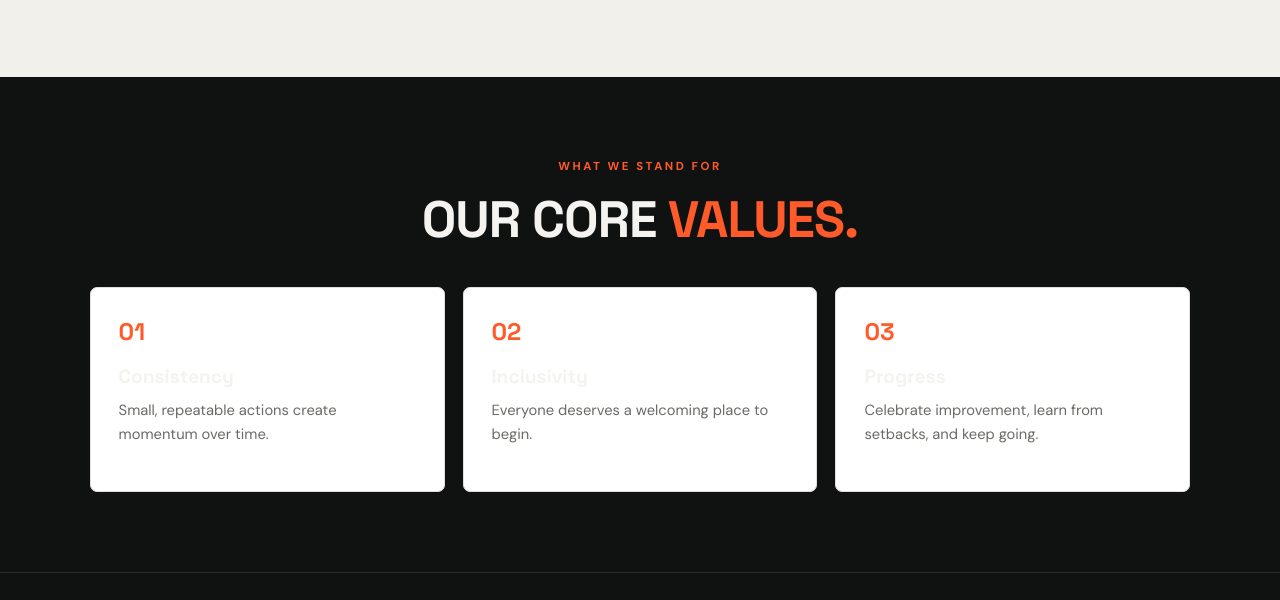
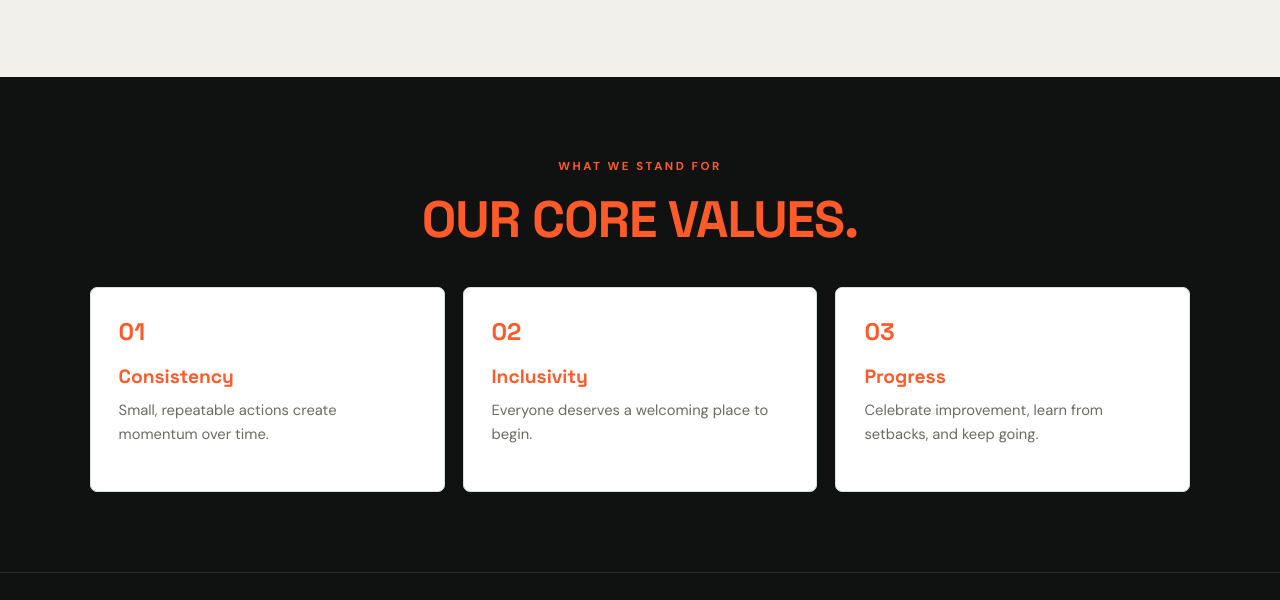
Before and after one commit to renaldoAVR/fitzone-devops-project, a plain HTML site: page about.html in a window 1280 px wide. Shown: the part 829-1429 px from the top of the page. Drawn offline with Linux system fonts and the light colour scheme.

Commit message:
first commit for updating about.html page

```diff
--- a/style.css
+++ b/style.css
@@ -1,6 +1,6 @@
 @import url('https://fonts.googleapis.com/css2?family=DM+Sans:wght@400;500;600;700&family=Space+Grotesk:wght@400;500;600;700&display=swap');
 
-:root{--bg:#101111;--panel:#191b1b;--panel-2:#222424;--text:#f4f3ef;--muted:#a8aaa5;--accent:#ff5a2a;--accent-light:#ff805b;--line:#343636;--light:#f2f0eb;--dark:#151616}
+:root{--bg:#101111;--panel:#191b1b;--panel-2:#222424;--text:#ff5a2a;--muted:#a8aaa5;--accent:#ff5a2a;--accent-light:#ff805b;--line:#343636;--light:#f2f0eb;--dark:#151616}
 *{box-sizing:border-box;margin:0;padding:0}
 html{scroll-behavior:smooth}
 body{font-family:"DM Sans",Arial,sans-serif;background:var(--bg);color:var(--text);line-height:1.65}
@@ -46,7 +46,7 @@ h1 span,h2 span{color:var(--accent)}
 .section-heading h2,.split-section h2,.contact-info h2{font-size:clamp(2rem,4vw,3.4rem);letter-spacing:-1px}
 .section-heading>p:last-child{color:#676964;margin-top:14px}
 .feature-grid{display:grid;grid-template-columns:repeat(3,minmax(0,1fr));gap:18px;max-width:1150px;margin:0 auto}
-.feature-card{padding:28px;background:#fff;border:1px solid #e0ded8;border-radius:7px;min-height:205px}
+.feature-card{padding:28px;background:#fff;border:1px solid #d8dfe0;border-radius:7px;min-height:205px}
 .feature-icon{font:700 1.5rem "Space Grotesk",sans-serif;color:var(--accent);margin-bottom:20px}
 .feature-card h3,.program-card h3{font-size:1.2rem;margin-bottom:10px}
 .feature-card p,.program-card p{font-size:.92rem;color:#696b66}
```
